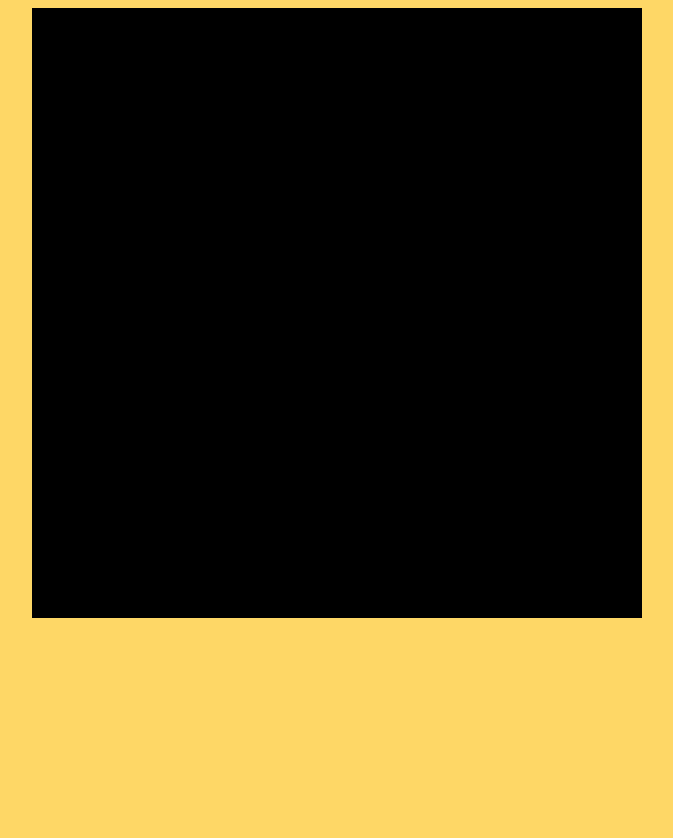
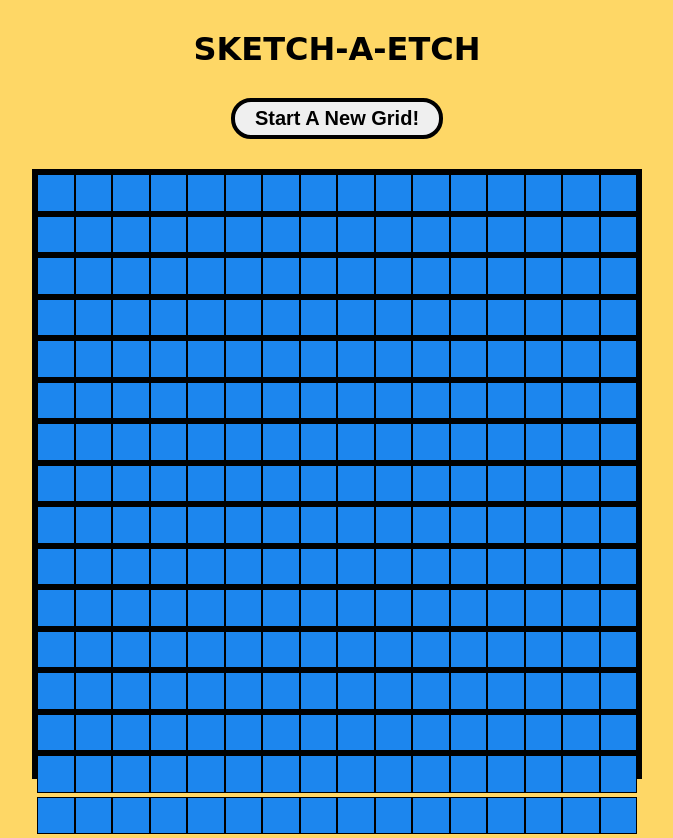
Before and after one commit to brandanzweig/Etch-a-Sketch, a plain HTML site: page index.html in a window 1280 px wide. Shown: the whole page, without its empty margins (303-976 px from the left). Before the commit the page ends 800 px from the top, so only its background shows below. Drawn offline with Linux system fonts and the light colour scheme.

Commit message:
Grid without bottom contain

```diff
--- a/index.html
+++ b/index.html
@@ -9,6 +9,10 @@
 
 <body>
     <main>
+        <div id="header">
+            <h1>Sketch-A-Etch</h1>
+            <button id="clearButton">Start A New Grid!</button>
+        </div>
         <div class="container">
         </div>
     </main>
--- a/script.js
+++ b/script.js
@@ -1,13 +1,46 @@
-let container = document.querySelector(".container");
+const container = document.querySelector('.container');
+const button = document.getElementById('clearButton');
 
-let gridSize = 16;
+function addDiv(numberOfDivsToCreate) {
+    let gridCellDimensions = ((600 / numberOfDivsToCreate) - 2).toFixed(2);
+    let gridSize = Math.pow(numberOfDivsToCreate, 2);
 
+    // create grid squares & add to container
+    while (gridSize > 0) {
+        const newDiv = document.createElement('div');
+        container.appendChild(newDiv);
+        newDiv.classList.add('grid');
+        newDiv.style.height = gridCellDimensions + 'px';
+        newDiv.style.width = gridCellDimensions + 'px';
+        newDiv.style.border = '1px solid black';
+        gridSize--;
+    }
 
-    var newDiv = document.createElement('div');
-    container.appendChild(newDiv);
-    newDiv.classList.add('grid');
-    newDiv.setAttribute = ("style", "height: 16px; width: 16px; border: 1px solid black;");
-    gridSize--;
+    const gridCells = document.querySelectorAll('.grid');
+    gridCells.forEach(cell => cell.addEventListener('mouseenter', changeColor));
+    console.log(gridCellDimensions);
+    console.log('Grid has been created!!')
+}
 
+// change grid square color to red
+function changeColor() {
+    this.style.backgroundColor = '#ff9999';
+}
 
-    let gridCells = document.querySelectorAll('.grid');
+// clear grid + prompt for new grid size
+function clear() {
+    let reqGridSize = prompt('How many squares per side?');
+
+    if (reqGridSize >= 1 && reqGridSize <= 100) {
+        while (container.hasChildNodes()) {
+            container.removeChild(container.lastChild); // removes all grid squares
+        }
+        addDiv(reqGridSize); // create new grid
+    } else {
+        alert ('Choose a number between 1-100');
+        clear();
+    }
+}
+
+button.addEventListener('click', clear);
+window.onload = addDiv(16); // on page load, create a 16 x 16 grid
--- a/style.css
+++ b/style.css
@@ -1,5 +1,26 @@
 body {
 	background-color: #fed766;
+	font-family: 'Baloo Bhai', cursive;
+}
+
+#header{
+	text-align: center;
+}
+
+h1{
+	text-align: center;
+	margin: 30px 20px auto;
+	text-transform: uppercase;
+}
+
+#clearButton{
+	margin: 30px auto;
+	border-radius: 20px;
+	font-size: 20px;
+	font-weight: bold;
+	padding: 5px 20px;
+	border: 4px solid black;
+	outline: none;
 }
 
 .container{
```
